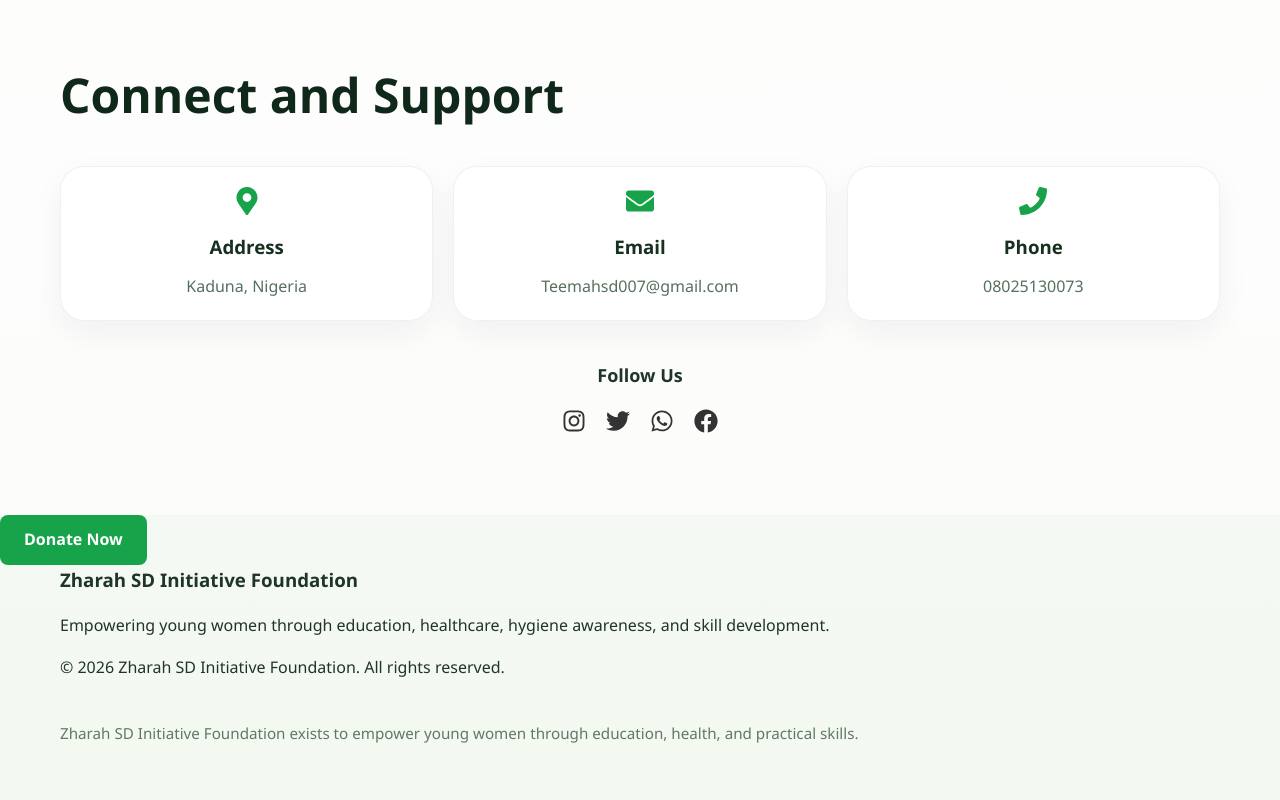
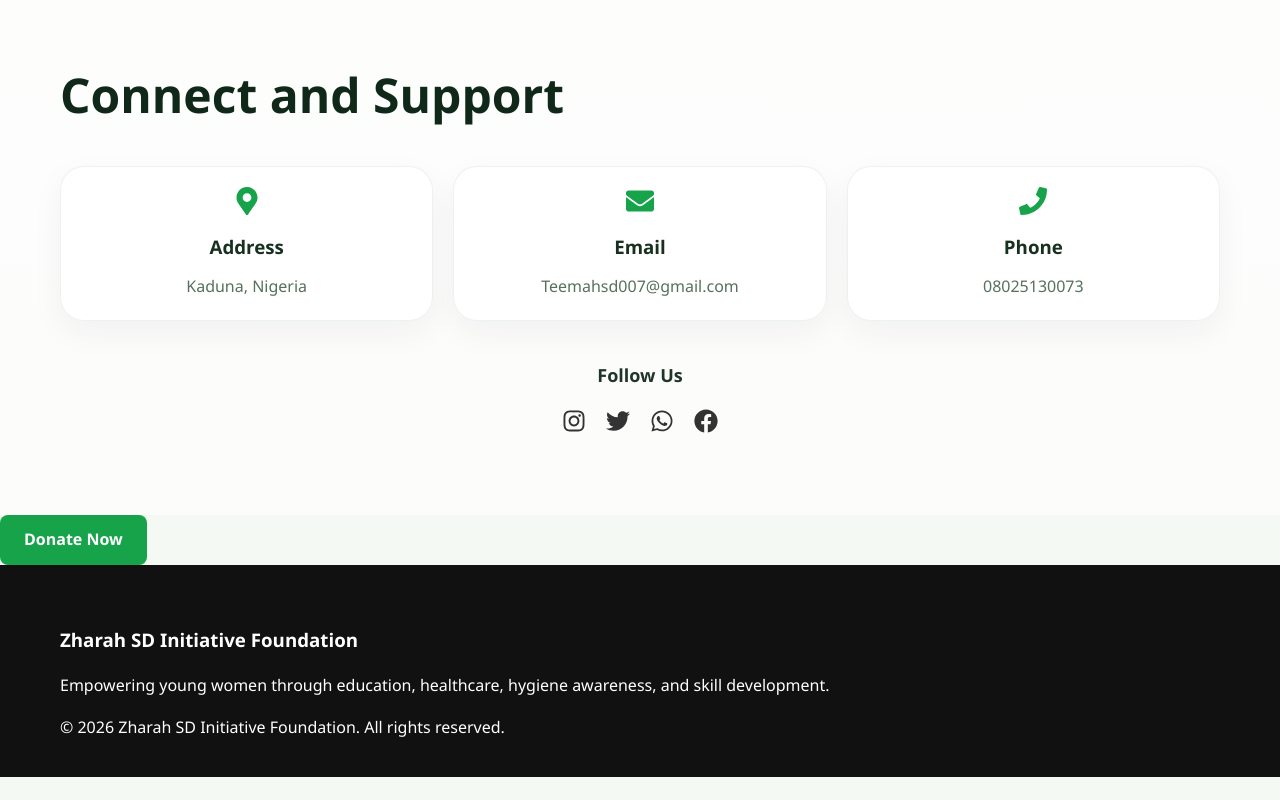
Before and after one commit to Abusadiq006/Zharah-SD-NGO, a React (Vite) app: page / in a window 1280 px wide. Shown: the part 2337-3137 px from the top of the page. After the commit the page ends 3114 px from the top, so only its background shows below. Built offline with nearby package versions, Linux system fonts and the light colour scheme.

Commit message:
footer-bottom color

```diff
--- a/src/App.css
+++ b/src/App.css
@@ -439,3 +439,9 @@
     border-radius: 20px;
   }
 }
+
+.footer {
+  background: #111;
+  color: #fff;
+  padding: 60px 0 20px;
+}
--- a/src/App.jsx
+++ b/src/App.jsx
@@ -17,11 +17,7 @@ function App() {
       <Contact />
       <Button />
       <Footer />
-      <footer className="site-footer">
-        <div className="container">
-          <p>Zharah SD Initiative Foundation exists to empower young women through education, health, and practical skills.</p>
-        </div>
-      </footer>
+
     </div>
   )
 }
```
